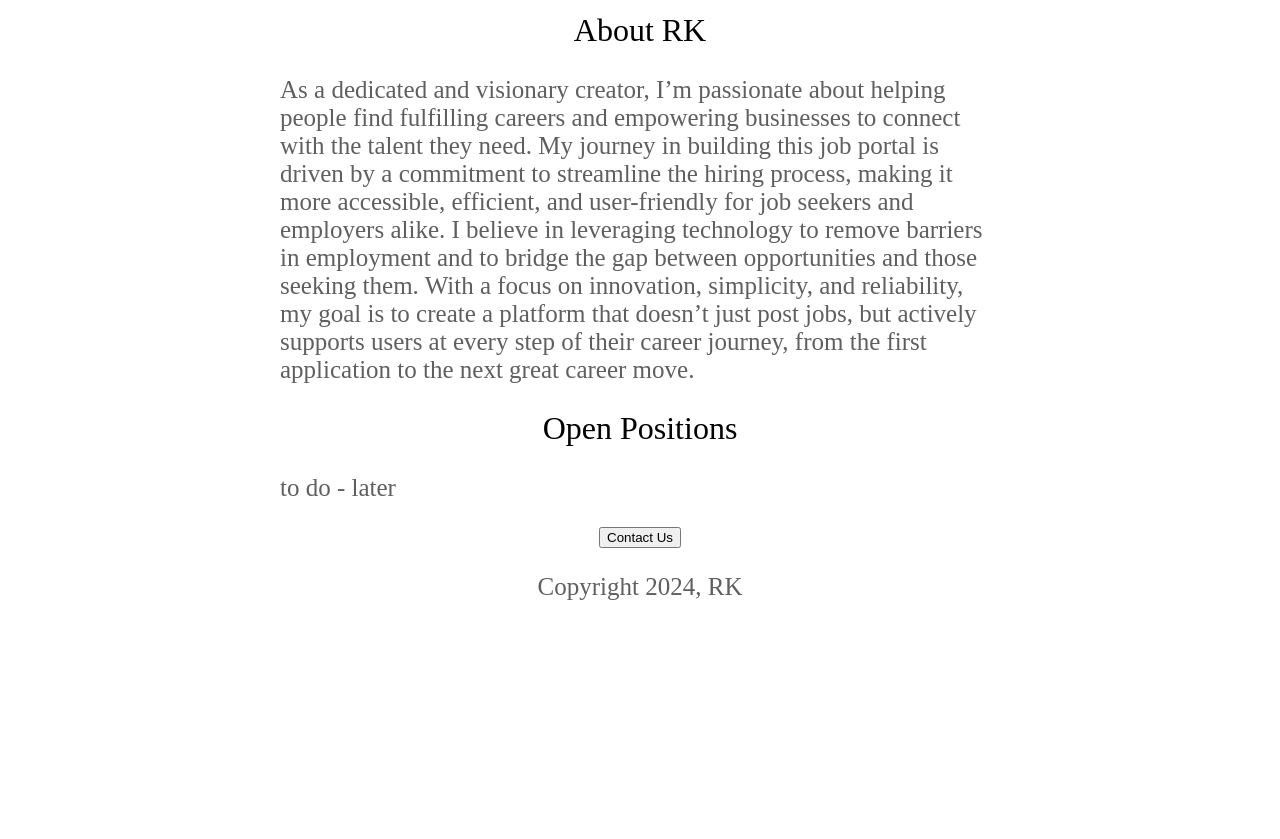
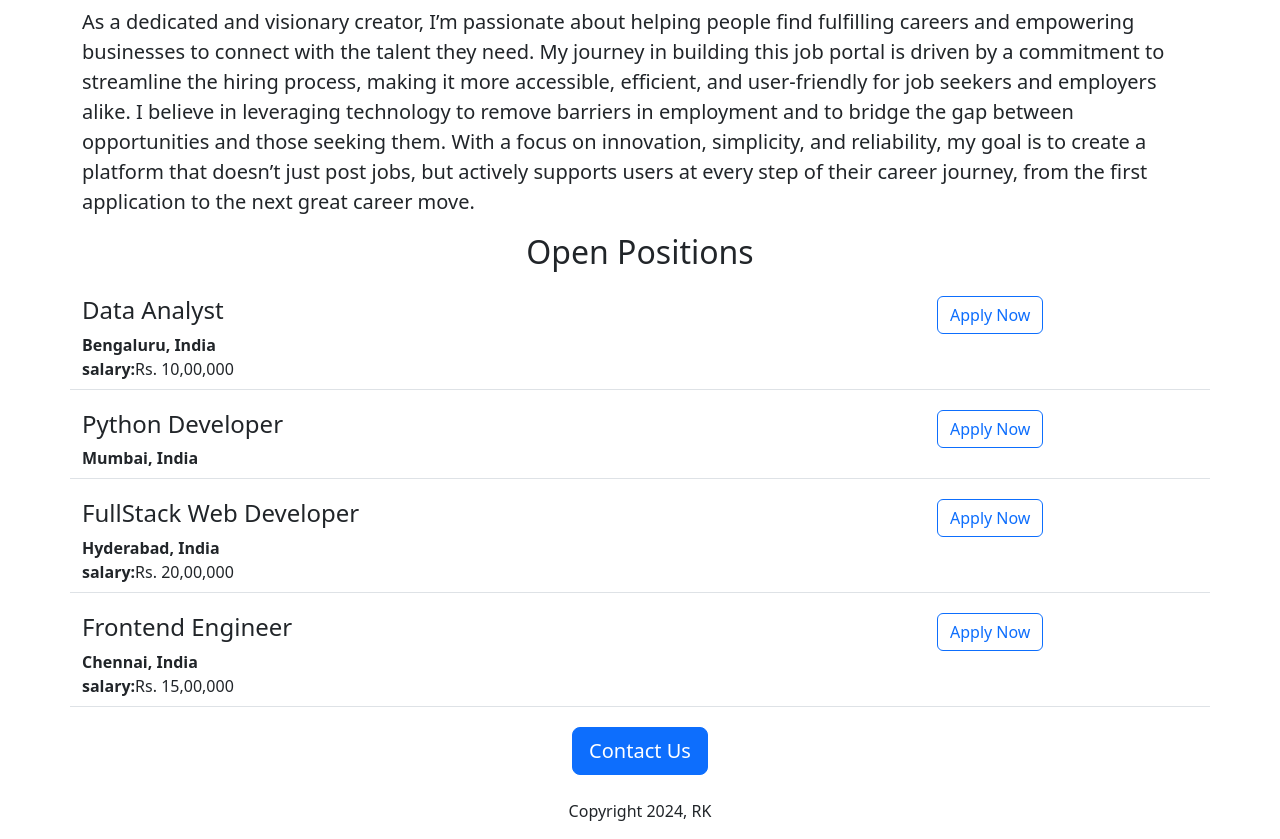
Before and after one commit to ruqaiya-khan/rk-career-website, a Flask app: page / in a window 1280 px wide. Shown: the part 479-1318 px from the top of the page. Before the commit the page ends 1079 px from the top, so only its background shows below. Run offline with Flask 3, Linux system fonts and the light colour scheme.

Commit message:
Added dynamic data and API route

```diff
--- a/app.py
+++ b/app.py
@@ -1,10 +1,41 @@
-from flask import Flask, render_template
+from flask import Flask, render_template, jsonify
 
 app = Flask(__name__)
 
+JOBS = [
+  {
+    'id': 1,
+    'title': 'Data Analyst',
+    'location': 'Bengaluru, India',
+    'salary': 'Rs. 10,00,000'
+  },
+  {
+    'id': 2,
+    'title': 'Python Developer',
+    'location': 'Mumbai, India',
+  },
+  {
+    'id': 3,
+    'title': 'FullStack Web Developer',
+    'location': 'Hyderabad, India',
+    'salary': 'Rs. 20,00,000'
+  },
+  {
+    'id': 4,
+    'title': 'Frontend Engineer',
+    'location': 'Chennai, India',
+    'salary': 'Rs. 15,00,000'
+  }
+]
+
 @app.route("/")
 def hello_world():
-  return render_template("home.html")
+  return render_template("home.html", jobs=JOBS)
+
+@app.route("/api/jobs")
+def list_jobs():
+  return jsonify(JOBS)
+
 
 if __name__ == "__main__":
   app.run(host='0.0.0.0', debug=True)
--- a/templates/home.html
+++ b/templates/home.html
@@ -4,55 +4,35 @@
   <meta charset="UTF-8">
   <meta http-equiv="X-UA-Compatible" content="IE=edge">
   <meta name="viewport" content="width=device-width, initial-scale=1.0">
+  <link href="https://cdn.jsdelivr.net/npm/bootstrap@5.3.3/dist/css/bootstrap.min.css" rel="stylesheet" integrity="sha384-QWTKZyjpPEjISv5WaRU9OFeRpok6YctnYmDr5pNlyT2bRjXh0JMhjY6hW+ALEwIH" crossorigin="anonymous">
   <title>RK Careers</title>
   <style>
-    h1{font-family: "Times New Roman", sans-serif;
-    font-size: 40px;
-    font-weight: bold;
-    text-align: center;
-    }
-    .bodytext{
-      font-family: "Times New Roman", sans-serif;
-      color: rgb(95,95,95)
-    }
     #banner{
+      height: 360px;
       width: 100%;
-      height: 360px;
       object-fit: cover;
     }
-    h2{
-      font-family: "Times New Roman", sans-serif;
-      font-size: 32px;
-      font-weight: normal;
-      text-align: center;
-    }
-    p{
-      font-family: "Times New Roman", sans-serif;
-        font-size: 25px;
-        color: rgb(95, 95, 95)
-    }
-    #container{
-      max-width: 720px;
-      margin: 0 auto 0 auto;
-    }
   </style>
-</head>
+  </head>
 <body>
-  <div id="container">
-    <h1>RK Careers</h1>
-    <img id="banner" src="static/banner.jpg">
-    <h2>About RK</h2>
-    <p>
+  <div class="container" >
+    <h1 class="text-center mt-2 mb-4">RK Careers</h1>
+    <img class="img-fluid" id="banner" src="static/banner.jpg">
+    <h2 class="text-center">About RK</h2>
+    <p class="lead">
       As a dedicated and visionary creator, I’m passionate about helping people find fulfilling careers and empowering businesses to connect with the talent they need. My journey in building this job portal is driven by a commitment to streamline the hiring process, making it more accessible, efficient, and user-friendly for job seekers and employers alike. I believe in leveraging technology to remove barriers in employment and to bridge the gap between opportunities and those seeking them. With a focus on innovation, simplicity, and reliability, my goal is to create a platform that doesn’t just post jobs, but actively supports users at every step of their career journey, from the first application to the next great career move.
     </p>
 
-    <h2>Open Positions</h2>
-    <p class="bodytext">
-      to do - later
-    </p>
-    <div style="text-align:center">
-    <button>Contact Us</button>
-      <p>Copyright 2024, RK</p>
+    <h2 class="text-center mt-2 mb-4">Open Positions</h2>
+    <div>
+      <!--provided by flask  -->
+      {% for job in jobs %}
+       {% include 'jobitem.html' %}
+      {% endfor %}
+    </div>
+    <div class="text-center">
+    <button class="btn btn-primary btn-lg">Contact Us</button>
+      <p class="mt-4">Copyright 2024, RK</p>
     </div>
   </div>
 </body>
--- /dev/null
+++ b/templates/jobitem.html
@@ -0,0 +1,16 @@
+<div class="border-bottom row" style="margin-bottom:20px; padding-bottom:8px">
+  <div class="col-9">
+    <h4 style="color:rgb(120,120,120; margin-bottom:4px;">
+      {{job['title']}}</h4>
+    <div><b>{{job['location']}}</b></div>
+    {% if 'salary' in job%}
+    <div>
+    <b>salary:</b>{{job['salary']}}
+    </div>
+    {% endif %}
+  </div>
+  <div class="col-3">
+  <button type="button" class="btn btn-outline-primary">Apply Now</button>
+  </div>
+
+</div>
```
